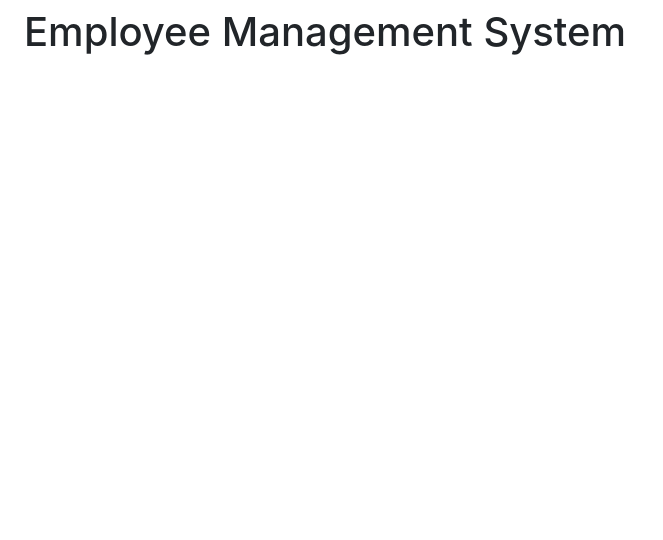
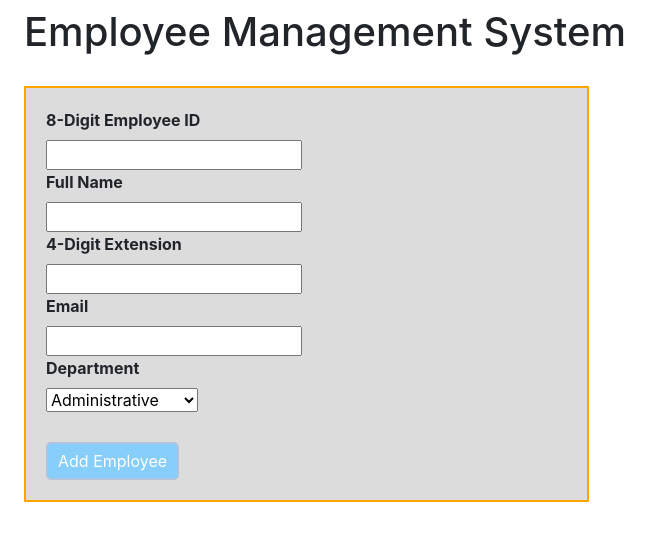
Before and after one commit to rosemaryto/Assignment05, a plain HTML site: page beginning/index.html in a window 1280 px wide. Shown: the whole page, without its empty margins (0-663 px from the left). Drawn offline with nearby package versions, Linux system fonts and the light colour scheme.

Commit message:
formDone

```diff
--- a/beginning/index.html
+++ b/beginning/index.html
@@ -9,15 +9,38 @@
     <link rel="stylesheet" href="https://stackpath.bootstrapcdn.com/bootstrap/4.3.1/css/bootstrap.min.css" integrity="sha384-ggOyR0iXCbMQv3Xipma34MD+dH/1fQ784/j6cY/iJTQUOhcWr7x9JvoRxT2MZw1T" crossorigin="anonymous">
     <style>
         h1 {margin-bottom: 30px;}
-        label {font-weight: bold;}
-        input, select {margin-bottom: 10px;}
-        form {width: 30%; padding: 20px;}
+        label {font-weight: bold; display: block;}
+        input[type="submit"]{background-color: lightskyblue; border-radius: 5px;color: white; display: block; margin-top: 20px; padding: 5px 10px; border: solid 2px lightsteelblue;}
+        select {margin-bottom: 10px;}
+        form {width: 45%; padding: 20px;border: 2px solid orange; background-color: gainsboro;}
     </style>
 </head>
 <body class="mt-2 ml-4">
     <h1>Employee Management System</h1>
     <form id="empForm">
+        <label for="id">8-Digit Employee ID</label>
+        <input type="text" id="id" maxlength="8" required>
 
+        <label for="name">Full Name</label>
+        <input type="text" id="name" required>
+
+        <label for="ext">4-Digit Extension</label>
+        <input type="text" id="ext" maxlength="4" required>
+
+        <label for="email">Email</label>
+        <input type="email" id="email" required>
+
+        <label for="department">Department</label>
+        <select id="department" required>
+            <option value="adm">Administrative</option>
+            <option value="eng">Engineering</option>
+            <option value="exe">Executive</option>
+            <option value="mar">Marketing</option>
+            <option value="qua">Quality Asurance</option>
+            <option value="sal">Sales</option>
+        </select>
+
+        <input type="submit" id="submit" value="Add Employee">
     </form>
 </body>
 </html>
--- a/beginning/js/script.js
+++ b/beginning/js/script.js
@@ -0,0 +1,3 @@
+window.addEventListener('load', function() {
+    "use strict";
+});
```
